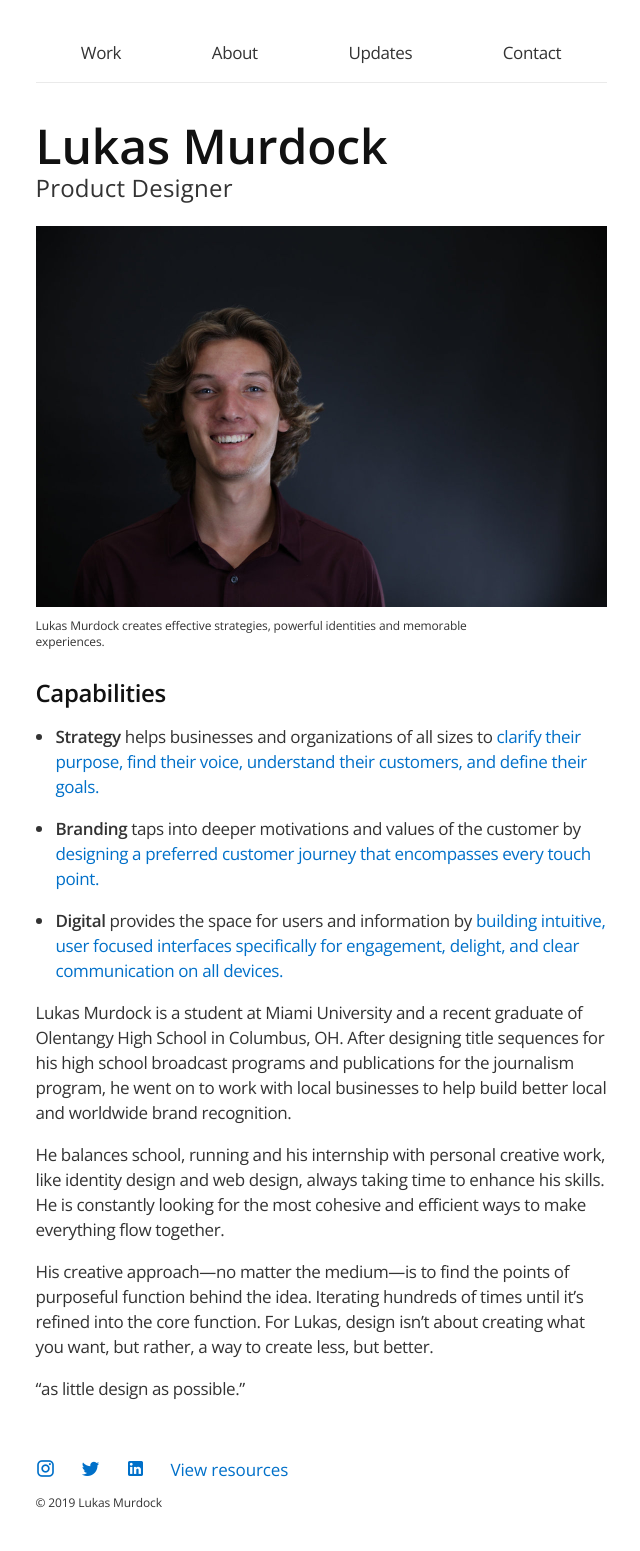
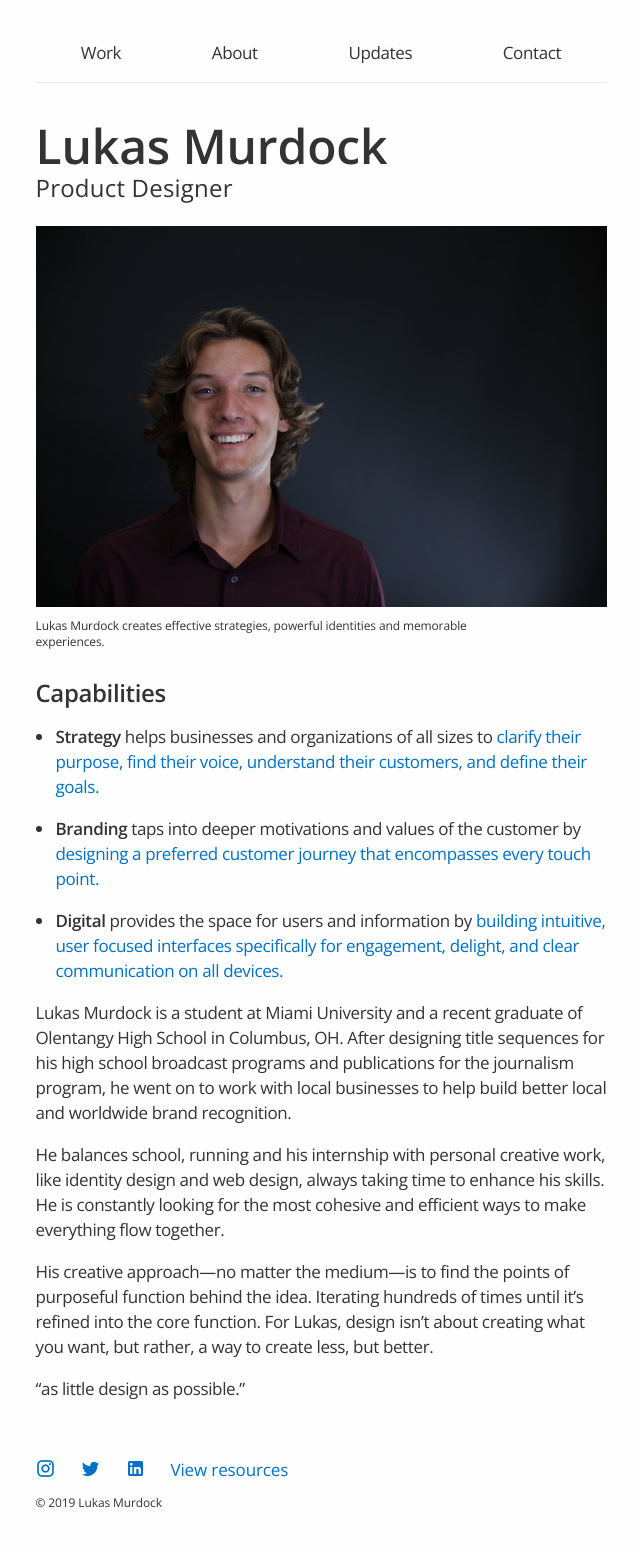
Before and after one commit to LukasMurdock/LukasMurdock.github.io, a Jekyll site: the page built from index.html, in a window 1280 px wide. Shown: the whole page, without its empty margins (319-959 px from the left). Built offline with Jekyll 4.4.1, drawn with Linux system fonts in a browser that asks for light colours; nearby versions of some CDN libraries; the list of posts is cut into pages by our own code.

Commit message:
Update main.css

```diff
--- a/css/main.css
+++ b/css/main.css
@@ -16,17 +16,17 @@ body{
 	max-width:571px;
 	line-height:1.6;
 	font-size:18px;
-	color: #111;
+	color: #454545;
     padding:0 0px;
     font-synthesis: none;
     -moz-font-feature-settings: 'kern';
     -webkit-font-smoothing: antialiased;
     -moz-osx-font-smoothing: grayscale;
+    background-color:#fefefe
 }
 
 h1,h2,h3{
 	line-height:1.2;
-	color: #111;
 }
 
 h1{
```
